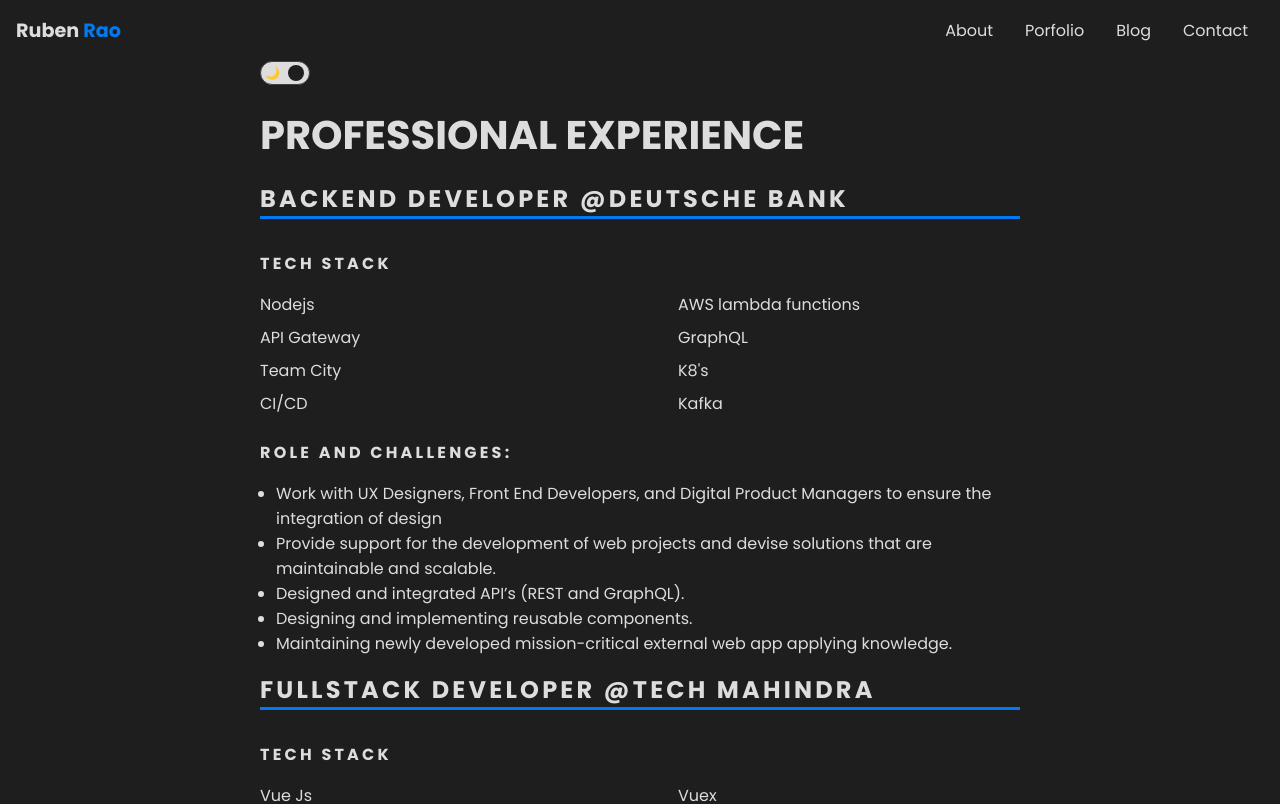
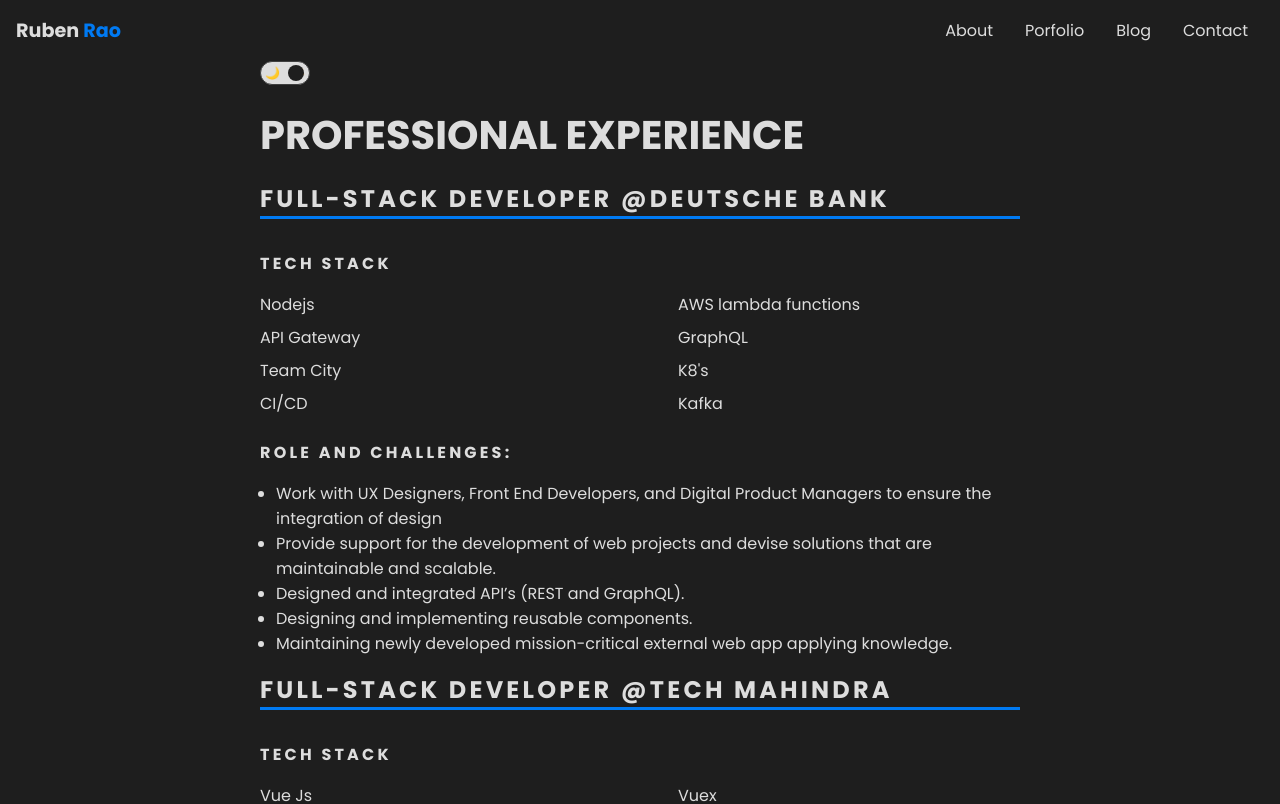
Before and after one commit to pmrubenrao/Portfolio-Website, a Vue app: page /portfolio in a window 1280 px wide. Shown: the top 804 px of the page. Built offline with nearby package versions, Linux system fonts and the light colour scheme.

Commit message:
changed profile

```diff
--- a/src/components/AboutMe.vue
+++ b/src/components/AboutMe.vue
@@ -2,9 +2,9 @@
   <section class="about">
     <div class="container">
       <p class="subhead">Hi, this is Ruben Rao</p>
-      <h1>I am Back-end developer</h1>
+      <h1>I am Full-Stack developer</h1>
       <p>
-        Hi! My name is Ruben and I’ve been working as a backend developer for
+        Hi! My name is Ruben and I've been working as a backend developer for
         over 6 years mostly on the Telecomm domain. During my journey, I am
         lucky enough to get the opportunity to work on projects that require the
         setting up of the infrastructure on the cloud provider like Amazon Web
--- a/src/pages/PortfolioPage.vue
+++ b/src/pages/PortfolioPage.vue
@@ -8,7 +8,7 @@
 
     <section class="header-layout">
       <div class="container">
-        <h1 class="header-layout-patch">Backend Developer @Deutsche bank</h1>
+        <h1 class="header-layout-patch">Full-Stack Developer @Deutsche bank</h1>
 
         <!-- <section class="pf-exp"> -->
         <!-- <div>
@@ -26,7 +26,7 @@
 
     <section class="header-layout">
       <div class="container">
-        <h1 class="header-layout-patch">FullStack Developer @Tech Mahindra</h1>
+        <h1 class="header-layout-patch">Full-Stack Developer @Tech Mahindra</h1>
 
         <!-- <section class="pf-exp"> -->
         <!-- <div>
```
